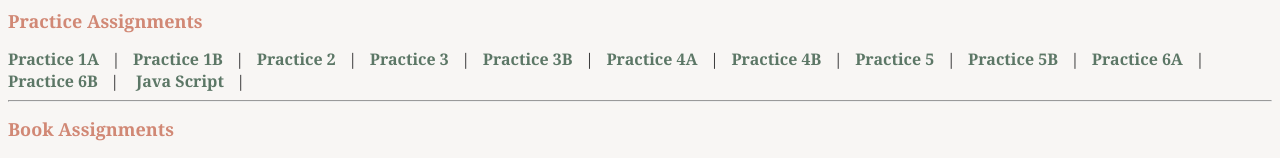
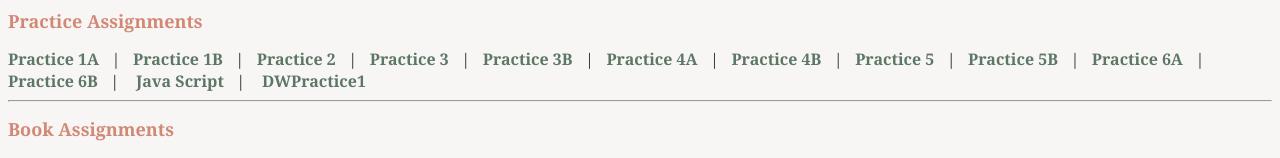
Before and after one commit to marthinacr/INFO2420, a plain HTML site: page index.html in a window 1280 px wide. Shown: the part 181-339 px from the top of the page. Drawn offline with Linux system fonts and the light colour scheme.

Commit message:
PRACTICE DWP

```diff
--- a/index.html
+++ b/index.html
@@ -109,6 +109,7 @@ a:hover {
   &nbsp;&nbsp;| &nbsp;&nbsp;
   <a href="PRACTICE/Practice7/Javascript1/ImageSwap.html">Java Script</a>
   &nbsp;&nbsp;| &nbsp;&nbsp;
+  <a href="PRACTICE/DWPractice1/work-with-html-text/rendered-index.html"> DWPractice1</a>
 
   <hr />
 
```
Also changed, not shown: 3 other files.
